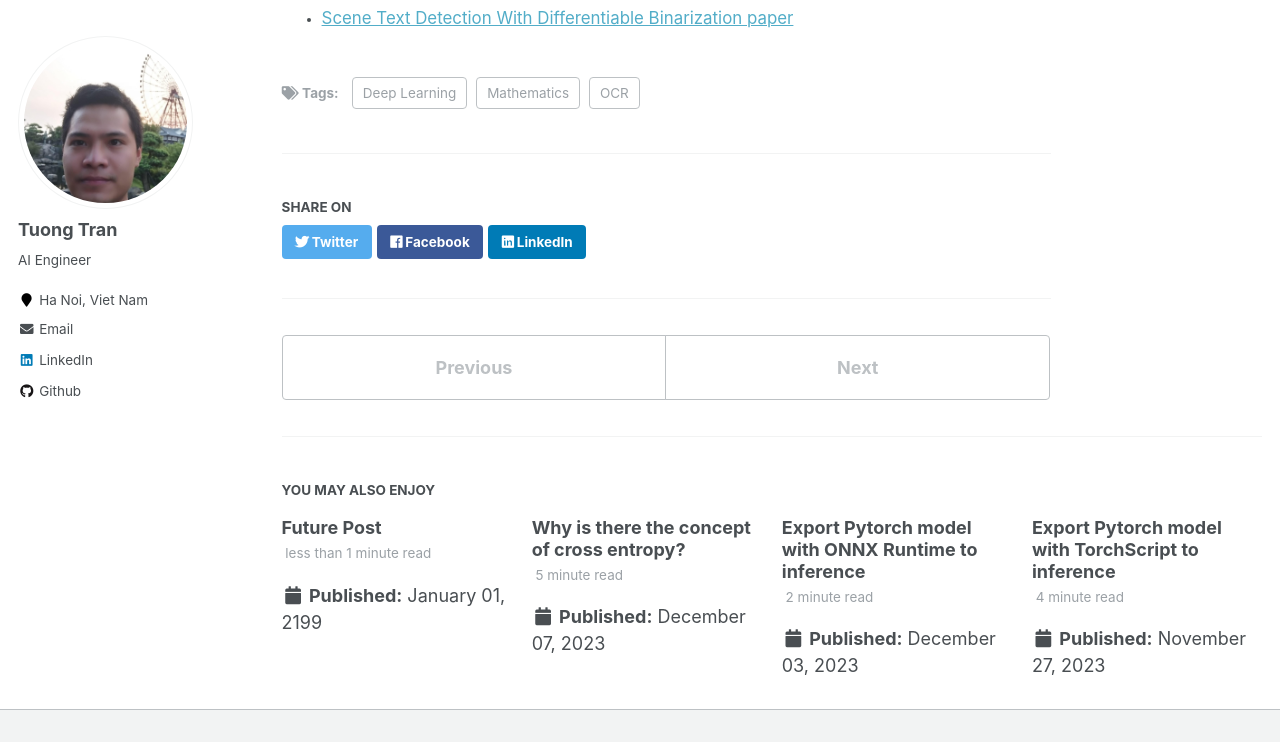
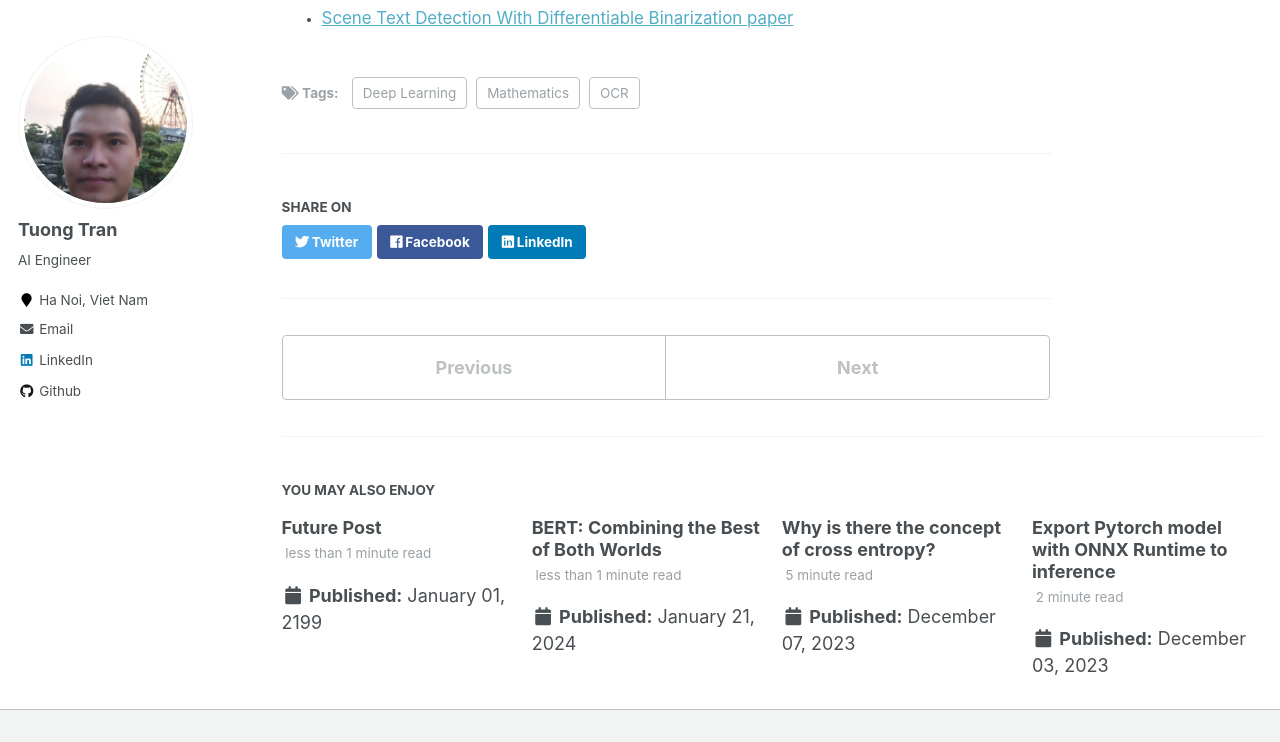
Before and after one commit to tuongtranngoc/tuongtranngoc.github.io, a Jekyll site: the page built from _posts/2024-01-16-db-text-detection.md, in a window 1280 px wide and 900 px high, scrolled down 4615 px, cut to the strip 0-742 px from the top of the window. Built offline with Jekyll 4.4.1, drawn with Linux system fonts in a browser that asks for light colours; formulas are drawn with MathJax 3.

Commit message:
add: blogs/bert

```diff
--- a/_posts/2024-01-16-db-text-detection.md
+++ b/_posts/2024-01-16-db-text-detection.md
@@ -1,7 +1,7 @@
 ---
 title: 'Scene Text Detection With Differentiable Binarization'
 date: 2024-01-16
-permalink: /posts/2023/db_textdet/
+permalink: /posts/2024/db_textdet/
 tags:
   - Mathematics
   - OCR
```
Also changed, not shown: _posts/2024-01-21-BERT.md (added, +16 -0 lines).
